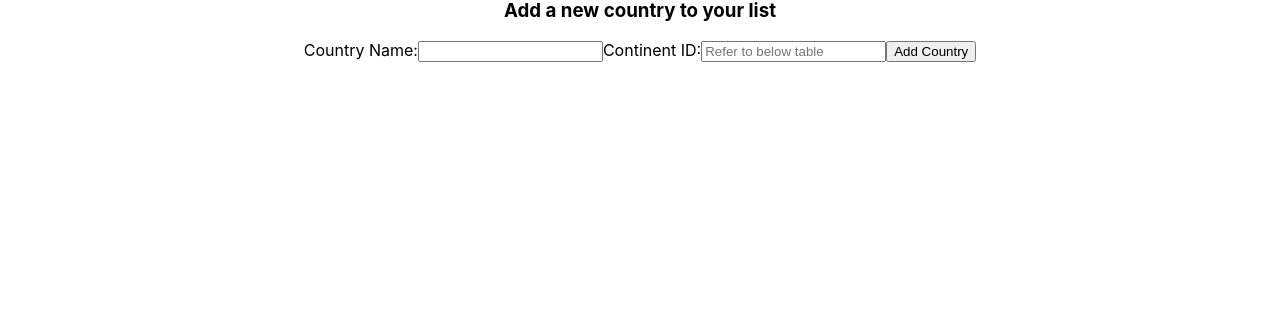
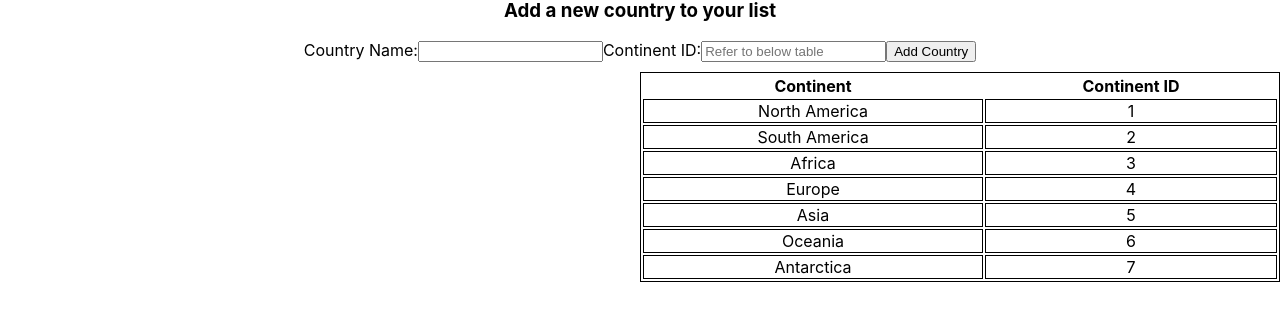
Before and after one commit to mkienbus/phase-3-sinatra-react-project-frontend, a React (Create React App) app: page / in a window 1280 px wide. Shown: the part 164-482 px from the top of the page. Built offline with nearby package versions, Linux system fonts and the light colour scheme; no server answers.

Commit message:
added a table component, stylized with css, rendered in App component

```diff
--- a/src/App.css
+++ b/src/App.css
@@ -36,3 +36,17 @@
     transform: rotate(360deg);
   }
 }
+
+#table {
+ text-align: center;
+ margin: 10px;
+ margin-right: 0px;
+ margin-left: auto;
+}
+
+#table {
+  width: 50%;
+}
+#table, td {
+  border: solid black 1px;
+}
--- a/src/App.js
+++ b/src/App.js
@@ -2,6 +2,7 @@ import './App.css';
 import { useEffect, useState } from 'react';
 import Countries from "./Countries"
 import CountryForm from "./CountryForm"
+import ContinentIdTable from "./ContinentIdTable";
 
 function App() {
 
@@ -25,6 +26,7 @@ useEffect(() => {
       <h1>Welcome to Geotrack, the app which helps you keep track of the countries you've visited!</h1>
       <Countries countries = {countries}/>
       <CountryForm />
+      <ContinentIdTable />
     </div>
   );
 }
--- /dev/null
+++ b/src/ContinentIdTable.js
@@ -0,0 +1,43 @@
+
+import React from "react"
+
+function ContinentIdTable(){
+    return(
+        <table id = "table">
+        <tr>
+          <th>Continent</th>
+          <th>Continent ID</th>
+        </tr>
+        <tr>
+          <td>North America</td>
+          <td>1</td>
+        </tr>
+        <tr>
+          <td>South America</td>
+          <td>2</td>
+        </tr>
+        <tr>
+          <td>Africa</td>
+          <td>3</td>
+        </tr>
+        <tr>
+          <td>Europe</td>
+          <td>4</td>
+        </tr>
+        <tr>
+          <td>Asia</td>
+          <td>5</td>
+        </tr>
+        <tr>
+          <td>Oceania</td>
+          <td>6</td>
+        </tr>
+        <tr>
+          <td>Antarctica</td>
+          <td>7</td>
+        </tr>
+      </table>
+    )
+}
+
+export default ContinentIdTable;
```
